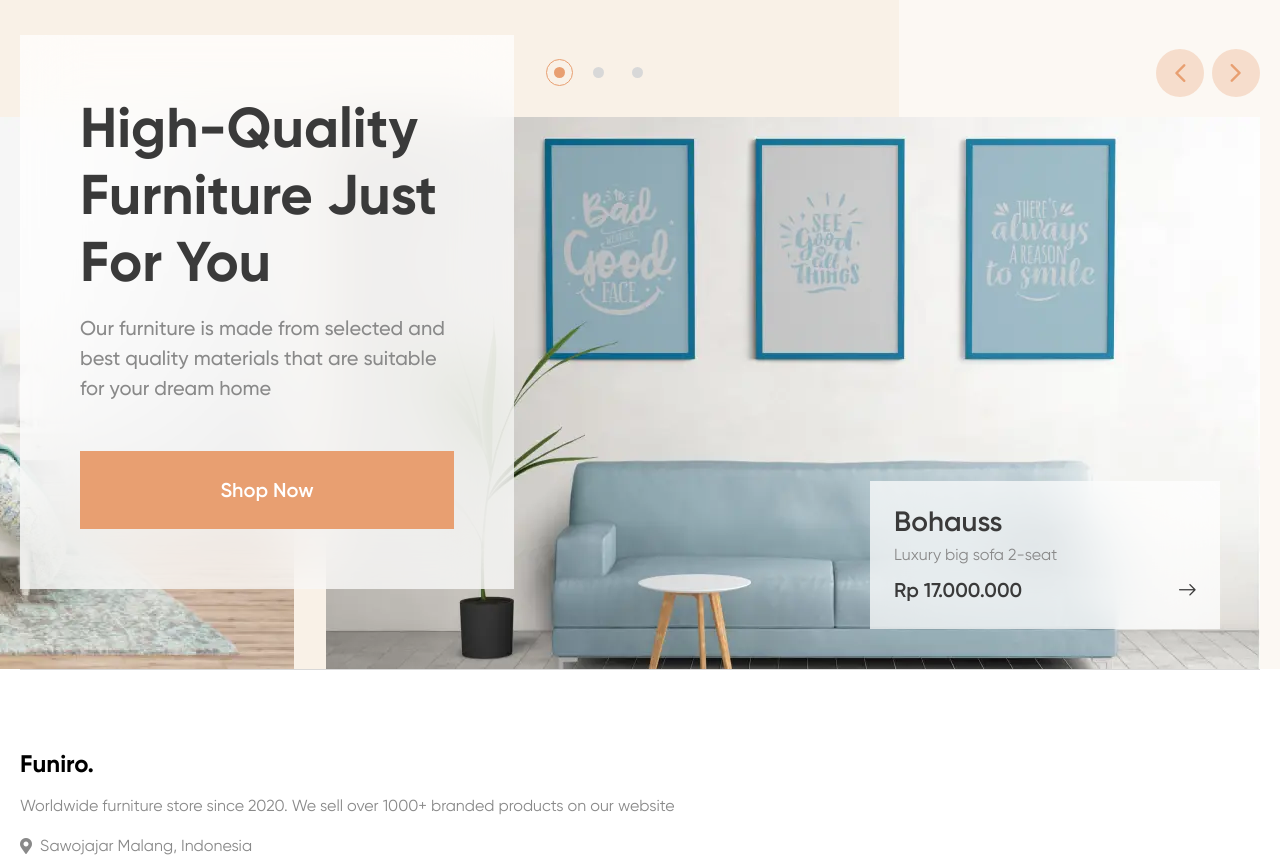
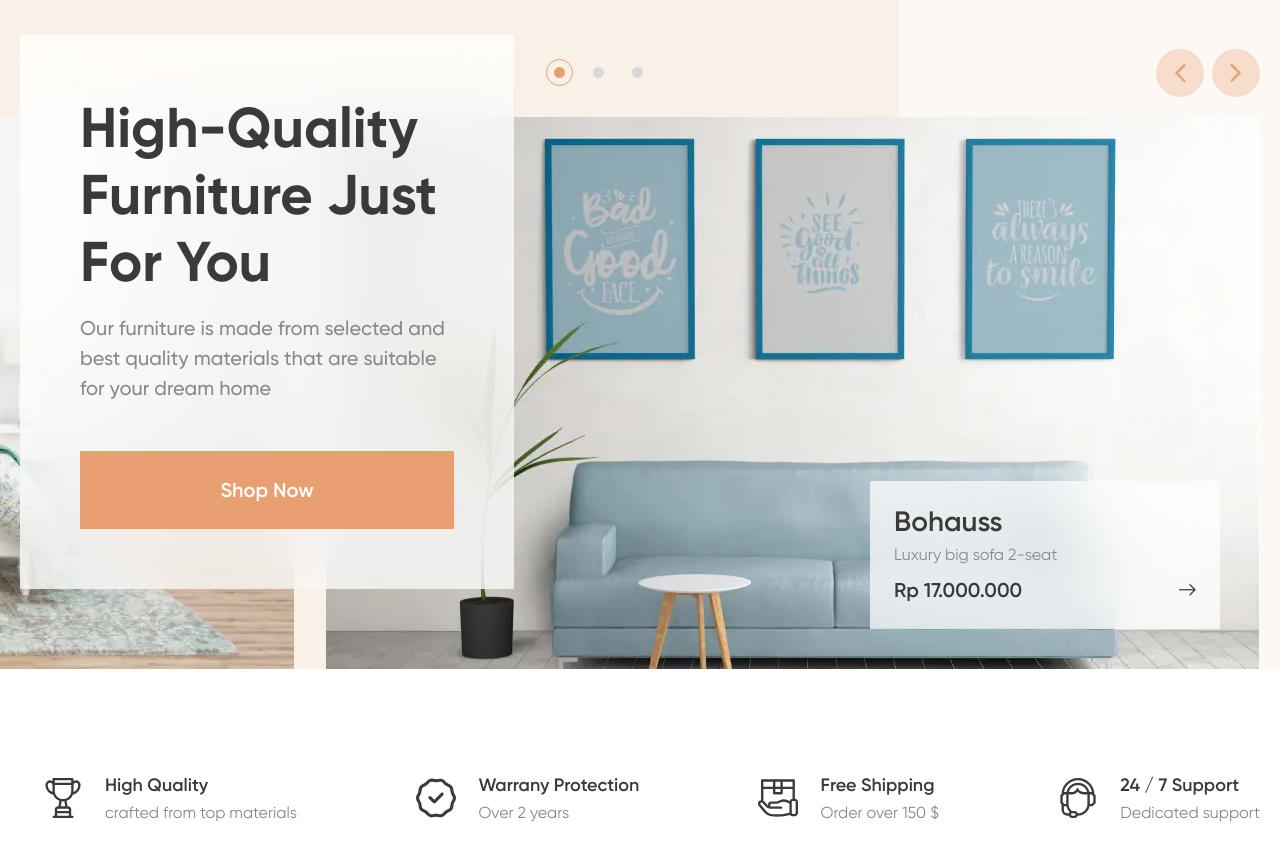
Before and after one commit to UglanovEA/FUNIRO, a plain HTML site: page FUNIRO/index.html in a window 1280 px wide. Shown: the part 105-962 px from the top of the page. Drawn offline with nearby package versions, Linux system fonts and the light colour scheme; files whose address does not match are found by name.

Commit message:
ver 1.4 add advantages

```diff
--- a/FUNIRO/css/style.css
+++ b/FUNIRO/css/style.css
@@ -2706,6 +2706,51 @@ body:not(.lg-from-hash) .lg-outer.lg-start-zoom .lg-item.lg-complete .lg-object
           flex: 1 1 auto;
 }
 
+.advantages {
+  padding-top: 88px;
+  padding-bottom: 88px;
+}
+
+.advantages__container {
+  display: -webkit-box;
+  display: -ms-flexbox;
+  display: flex;
+  -ms-flex-wrap: wrap;
+      flex-wrap: wrap;
+  -webkit-box-pack: justify;
+      -ms-flex-pack: justify;
+          justify-content: space-between;
+}
+
+.advantages__item {
+  display: -ms-inline-grid;
+  display: inline-grid;
+  -ms-grid-rows: auto auto;
+  -ms-grid-columns: 85px 1fr;
+      grid-template: auto auto/85px 1fr;
+  padding: 15px 0px;
+}
+
+.advantages__icon {
+  -ms-grid-row-span: 2;
+  grid-row: span 2;
+  text-align: center;
+  -ms-grid-row-align: center;
+      align-self: center;
+}
+
+.advantages__title {
+  font-size: 18px;
+  font-weight: 600;
+  line-height: 150%;
+  margin: 0px 0px 0.1111111111em 0px;
+}
+
+.advantages__text {
+  color: #898989;
+  line-height: 150%;
+}
+
 .footer__body {
   display: -ms-grid;
   display: grid;
@@ -2886,51 +2931,6 @@ body:not(.lg-from-hash) .lg-outer.lg-start-zoom .lg-item.lg-complete .lg-object
           flex: 1 1 auto;
 }
 
-.advantages {
-  padding-top: 88px;
-  padding-bottom: 88px;
-}
-
-.advantages__container {
-  display: -webkit-box;
-  display: -ms-flexbox;
-  display: flex;
-  -ms-flex-wrap: wrap;
-      flex-wrap: wrap;
-  -webkit-box-pack: justify;
-      -ms-flex-pack: justify;
-          justify-content: space-between;
-}
-
-.advantages__item {
-  display: -ms-inline-grid;
-  display: inline-grid;
-  padding: 15px 0;
-  -ms-grid-rows: auto auto;
-  -ms-grid-columns: 85px 1fr;
-      grid-template: auto auto/85px 1fr;
-}
-
-.advantages__icon {
-  text-align: center;
-  -ms-grid-row-align: center;
-      align-self: center;
-  -ms-grid-row-span: 2;
-  grid-row: span 2;
-}
-
-.advantages__title {
-  font-weight: 600;
-  font-size: 18px;
-  line-height: 150%;
-  margin: 0px 0px 0.1111111111em 0px;
-}
-
-.advantages__text {
-  line-height: 150%;
-  color: #898989;
-}
-
 .products {
   padding-bottom: 44px;
 }
@@ -3770,6 +3770,14 @@ body:not(.lg-from-hash) .lg-outer.lg-start-zoom .lg-item.lg-complete .lg-object
     font-size: calc(16px + 4 * ((100vw - 320px) / 950));
   }
 
+  .advantages {
+    padding-top: calc(30px + 58 * ((100vw - 320px) / 950));
+  }
+
+  .advantages {
+    padding-bottom: calc(30px + 58 * ((100vw - 320px) / 950));
+  }
+
   .footer__body {
     padding-top: calc(30px + 50 * ((100vw - 320px) / 950));
   }
@@ -3786,14 +3794,6 @@ body:not(.lg-from-hash) .lg-outer.lg-start-zoom .lg-item.lg-complete .lg-object
 
   .contacts-footer__item:not(:last-child) {
     margin-bottom: calc(10px + 6 * ((100vw - 320px) / 950));
-  }
-
-  .advantages {
-    padding-top: calc(30px + 58 * ((100vw - 320px) / 950));
-  }
-
-  .advantages {
-    padding-bottom: calc(30px + 58 * ((100vw - 320px) / 950));
   }
 
   .products {
@@ -3959,16 +3959,16 @@ body:not(.lg-from-hash) .lg-outer.lg-start-zoom .lg-item.lg-complete .lg-object
     display: none;
   }
 
+  .advantages__item {
+    min-width: 280px;
+  }
+
   .footer__body {
     display: block;
   }
 
   .footer__menu {
     margin-bottom: 40px;
-  }
-
-  .advantages__item {
-    min-width: 280px;
   }
 
   .rooms__body {
@@ -4126,14 +4126,6 @@ body:not(.lg-from-hash) .lg-outer.lg-start-zoom .lg-item.lg-complete .lg-object
     padding: 50px 0px 0px 0px;
   }
 
-  .menu-footer__column {
-    margin-bottom: 30px;
-  }
-
-  .menu-footer__list {
-    padding: 15px 0px 0px 0px;
-  }
-
   .advantages__item {
     -ms-grid-rows: auto auto;
     -ms-grid-columns: auto 1fr;
@@ -4142,6 +4134,14 @@ body:not(.lg-from-hash) .lg-outer.lg-start-zoom .lg-item.lg-complete .lg-object
 
   .advantages__icon {
     padding: 0px 15px 0px 0px;
+  }
+
+  .menu-footer__column {
+    margin-bottom: 30px;
+  }
+
+  .menu-footer__list {
+    padding: 15px 0px 0px 0px;
   }
 
   .slider-rooms__dotts {
--- a/FUNIRO/index.html
+++ b/FUNIRO/index.html
@@ -122,7 +122,8 @@
   </div>
 </header>
 
-      <main class="page"><section class="page__main-slider main-slider">
+			<main class="page">
+				<section class="page__main-slider main-slider">
   <div class="main-slider__container _container">
     <div class="main-slider__body">
       <div class="main-slider__content content-main">
@@ -209,6 +210,39 @@
     </div>
   </div>
 </section>
+ <section class="page__advantages advantages">
+	<div class="advantages__container _container">
+		<div class="advantages__item">
+			<div class="advantages__icon">
+				<picture><source srcset="img/advantages/01.svg" type="image/webp"><img src="img/advantages/01.svg" alt="High Quality" /></picture>
+			</div>
+			<h3 class="advantages__title">High Quality</h3>
+			<div class="advantages__text">crafted from top materials</div>
+		</div>
+		<div class="advantages__item">
+			<div class="advantages__icon">
+				<picture><source srcset="img/advantages/02.svg" type="image/webp"><img src="img/advantages/02.svg" alt="Warrany Protection" /></picture>
+			</div>
+			<h3 class="advantages__title">Warrany Protection</h3>
+			<div class="advantages__text">Over 2 years</div>
+		</div>
+		<div class="advantages__item">
+			<div class="advantages__icon">
+				<picture><source srcset="img/advantages/03.svg" type="image/webp"><img src="img/advantages/03.svg" alt="Free Shipping" /></picture>
+			</div>
+			<h3 class="advantages__title">Free Shipping</h3>
+			<div class="advantages__text">Order over 150 $</div>
+		</div>
+		<div class="advantages__item">
+			<div class="advantages__icon">
+				<picture><source srcset="img/advantages/04.svg" type="image/webp"><img src="img/advantages/04.svg" alt="24 / 7 Support" /></picture>
+			</div>
+			<h3 class="advantages__title">24 / 7 Support</h3>
+			<div class="advantages__text">Dedicated support</div>
+		</div>
+	</div>
+</section>
+
 			</main>
 			<footer class="footer">
   <div class="footer__container _container">
```
Also changed, not shown: FUNIRO/css/style.min.css. Lines whose indentation alone changed are shown as unchanged.
